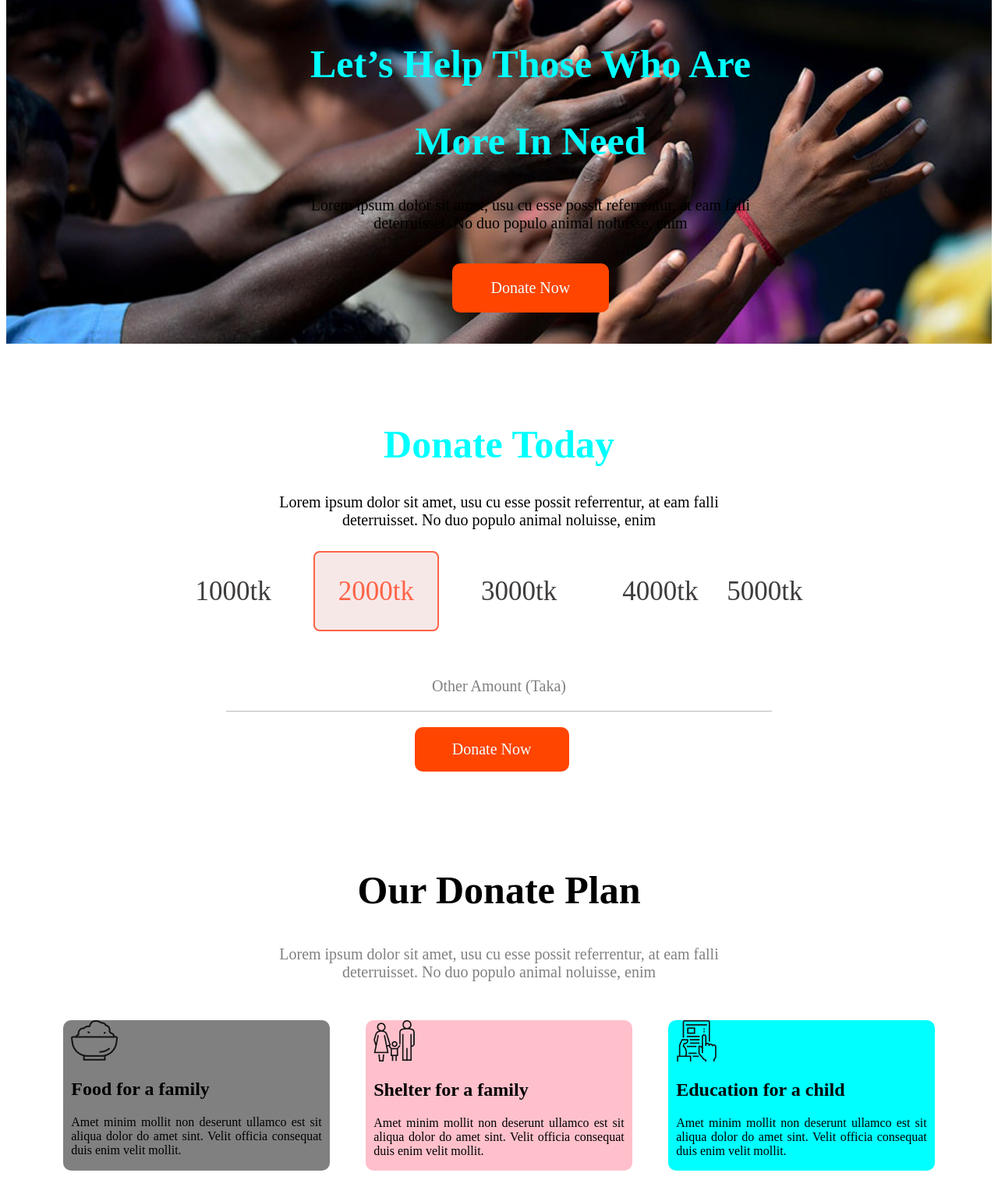
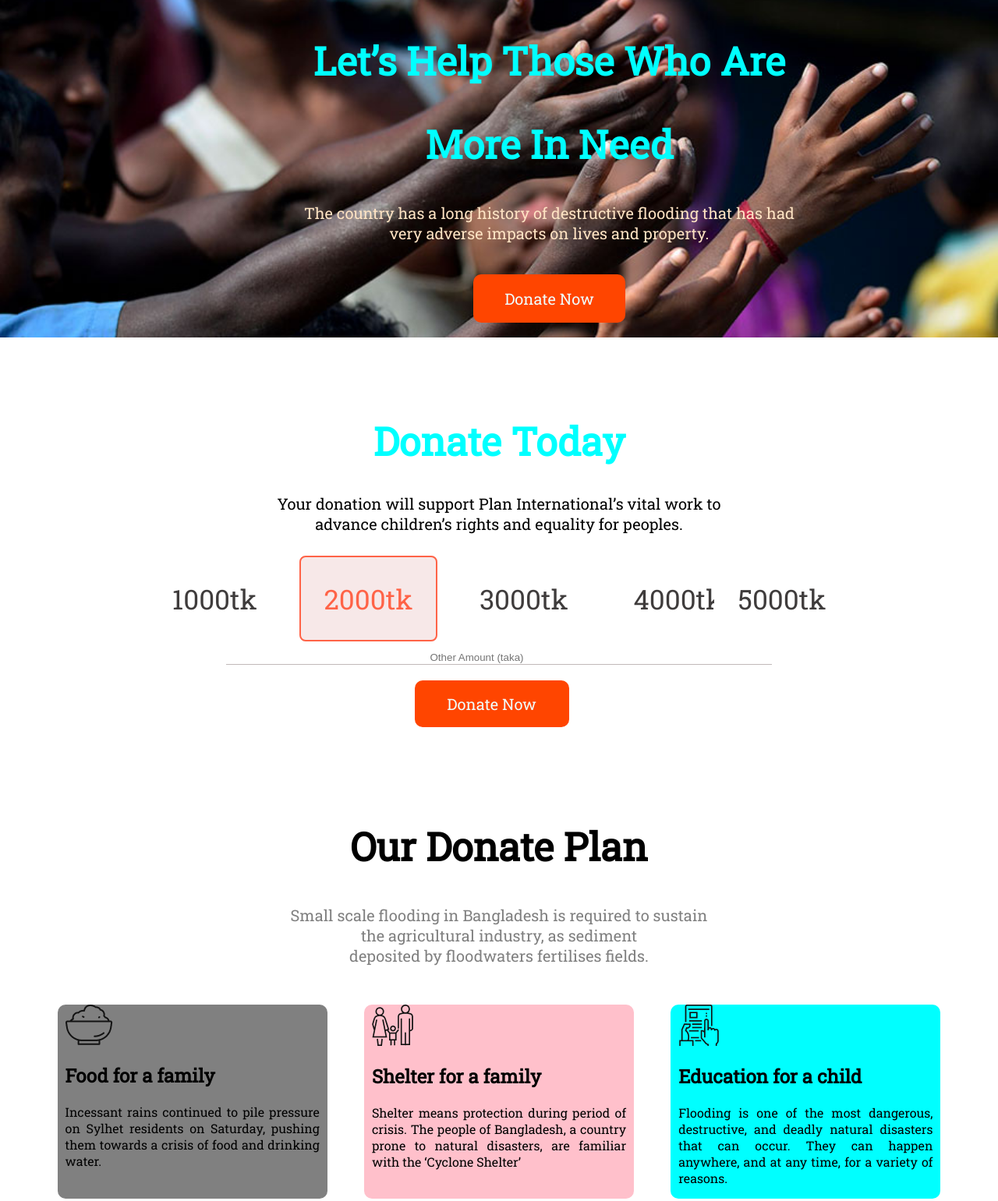
Before and after one commit to Farhadhossain1/Donate-today, a plain HTML site: page index.html in a window 1280 px wide. Shown: the part 67-1608 px from the top of the page at 78% size. Drawn offline with Linux system fonts and the light colour scheme.

Commit message:
foold donate

```diff
--- a/index.html
+++ b/index.html
@@ -5,13 +5,10 @@
     <meta http-equiv="X-UA-Compatible" content="IE=edge" />
     <meta name="viewport" content="width=device-width, initial-scale=1.0" />
     <title>Donate Today</title>
-    <link rel="preconnect" href="https://fonts.googleapis.com" />
-    <link rel="preconnect" href="https://fonts.gstatic.com" crossorigin />
-    <link
-      href="https://fonts.googleapis.com/css2?family=Poppins:wght@500&family=Roboto+Slab&display=swap"
-      rel="stylesheet"
-    />
-    <link rel="stylesheet" href="style.css" />
+    <link rel="preconnect" href="https://fonts.googleapis.com">
+<link rel="preconnect" href="https://fonts.gstatic.com" crossorigin>
+<link href="https://fonts.googleapis.com/css2?family=Roboto+Slab&display=swap" rel="stylesheet">
+    <link rel="stylesheet" href="style.css">
   </head>
   <body>
     <section class="frist-page">
@@ -19,9 +16,7 @@
         <h1>Let’s Help Those Who Are</h1>
         <h1>More In Need</h1>
         <p>
-          Lorem ipsum dolor sit amet, usu cu esse possit referrentur, at eam
-          falli <br />
-          deterruisset. No duo populo animal noluisse, enim
+          The country has a long history of destructive flooding that has had <br> very adverse impacts on lives and property.
         </p>
         <a target="_blank" href="">Donate Now</a>
       </div>
@@ -29,9 +24,7 @@
     <div class="part-of-two">
       <h1>Donate Today</h1>
       <p>
-        Lorem ipsum dolor sit amet, usu cu esse possit referrentur, at eam falli
-        <br />
-        deterruisset. No duo populo animal noluisse, enim
+        Your donation will support Plan International’s vital work to <br> advance children’s rights and equality for peoples.
       </p>
       <div class="one">1000tk</div>
       <div class="two">2000tk</div>
@@ -39,18 +32,16 @@
       <div class="four">4000tk</div>
       <div class="five">5000tk</div>
     </div>
-    <div class="taka">
-      <p>Other Amount (Taka)</p>
-    </div>
+    <form id="tk" action="#" >
+      <input type="text" placeholder="Other Amount (taka)"/>
+    </form>
     <div class="line"></div>
     <div class="baton"><a target="_blank" href="#">Donate Now</a></div>
     <section>
       <div class="plan">
         <h1>Our Donate Plan</h1>
         <p>
-          Lorem ipsum dolor sit amet, usu cu esse possit referrentur, at eam
-          falli <br />
-          deterruisset. No duo populo animal noluisse, enim
+          Small scale flooding in Bangladesh is required to sustain <br> the agricultural industry, as sediment <br> deposited by floodwaters fertilises fields.
         </p>
       </div>
     </section>
@@ -58,33 +49,25 @@
   <section class="experience-area">
     <div class="flexible-container">
       <div class="experience-item border-1">
-        <img src="donate-today-main/icons/food.png" alt="">
+        <img src="./donate-today-main/icons/food.png" alt="">
         <h1>Food for a family</h1>
         <p>
-       Amet minim mollit non deserunt
-ullamco est sit aliqua dolor do amet
-sint. Velit officia consequat duis enim
-velit mollit.
+          Incessant rains continued to pile pressure on Sylhet residents on Saturday, pushing them towards a crisis of food and drinking water.
         </p>
       </div>
       <div class="experience-item border-2">
-        <img src="donate-today-main/icons/shelter.png" alt="">
+        <img src="./donate-today-main/icons/shelter.png" alt="">
         <h1>Shelter for a family</h1>
         <p>
-        Amet minim mollit non deserunt
-ullamco est sit aliqua dolor do amet
-sint. Velit officia consequat duis enim
-velit mollit.
+          Shelter means protection during period of crisis. The people of Bangladesh, a
+          country prone to natural disasters, are familiar with the ‘Cyclone Shelter’
         </p>
       </div>
            <div class="experience-item border-3">
-        <img src="donate-today-main/icons/Frame-1.png" alt="">
+        <img src="./donate-today-main/icons/Frame-1.png" alt="">
         <h1>Education for a child</h1>
         <p>
-        Amet minim mollit non deserunt
-ullamco est sit aliqua dolor do amet
-sint. Velit officia consequat duis enim
-velit mollit.
+          Flooding is one of the most dangerous, destructive, and deadly natural disasters that can occur. They can happen anywhere, and at any time, for a variety of reasons.
         </p>
       </div>
     </div>
@@ -101,12 +84,13 @@ velit mollit.
           >How to Contribute?</a
         >
       </div>
-      <div class="half"><img src="pic/flood.jpg" alt="" /></div>
+      <div class="half"><img src="./pic/flood.jpg" alt="" /></div>
     </section>
     <div class="updates">
       <h1>Get My Updates</h1>
-      <p>Lorem ipsum dolor sit amet, usu cu esse possit referrentur, at eam falli <br>
-        deterruisset. No duo populo animal noluisse, enim</p>
+      <p>
+        This global change is likely to have a more dramatic effect on the global <br> agriculture than previously predicted meaning that <br> the world hunger situation .
+      </p>
         <form action="#">
           <input type="email" placeholder="Email">
           <a target="_blank" href="#">Subscribe</a>
--- a/style.css
+++ b/style.css
@@ -1,5 +1,6 @@
-.body {
+body {
   margin: 0;
+  font-family: "Roboto Slab", serif;
 }
 .frist-page {
   background-image: url(pic/donation13.jpg);
@@ -20,9 +21,10 @@
 }
 .heding-fonts p {
   font-size: 20px;
+  color: bisque;
 }
 .heding-fonts a {
-  padding: 20px 50px;
+  padding: 18px 40px;
   background-color: orangered;
   border-radius: 10px;
   color: azure;
@@ -90,11 +92,11 @@
   margin: 10px;
   font-size: 35px;
 }
-.taka {
+#tk {
   text-align: center;
-  margin-top: 50px;
-  font-size: 20px;
-  color: gray;
+}
+#tk input {
+  border: none;
 }
 .line {
   width: 700px;
@@ -181,7 +183,7 @@
   border-radius: 5px;
   font-weight: 700px;
   padding: 20px 40px;
-  margin: 30px 20px;
+  margin: 30px 70px;
   display: inline-block;
 }
 .half h1 {
@@ -194,6 +196,7 @@
 }
 .updates {
   text-align: center;
+  margin-left: 170px;
 }
 .updates h1 {
   font-size: 50px;
@@ -203,20 +206,20 @@
   color: grey;
   margin-top: -20px;
 }
-form {
+.updates {
   text-align: center;
   display: inline-block;
   padding: 70px 250px;
   background-color: rgb(240, 228, 226);
 }
-form input {
+.updates input {
   padding: 15px 50px;
   background-color: rgb(218, 212, 212);
   border: none;
   border-radius: 5px;
   font-size: 17px;
 }
-form a {
+.updates a {
   padding: 15px 50px;
   border: none;
   border-radius: 5px;
```
